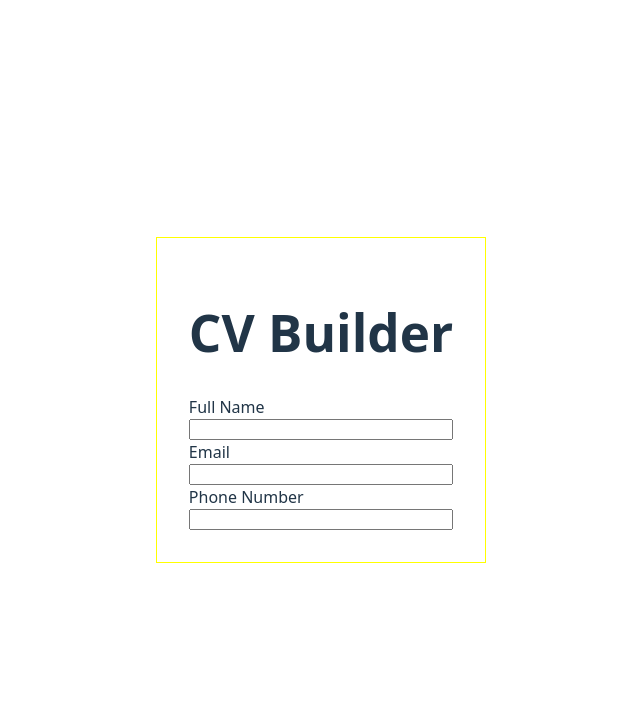
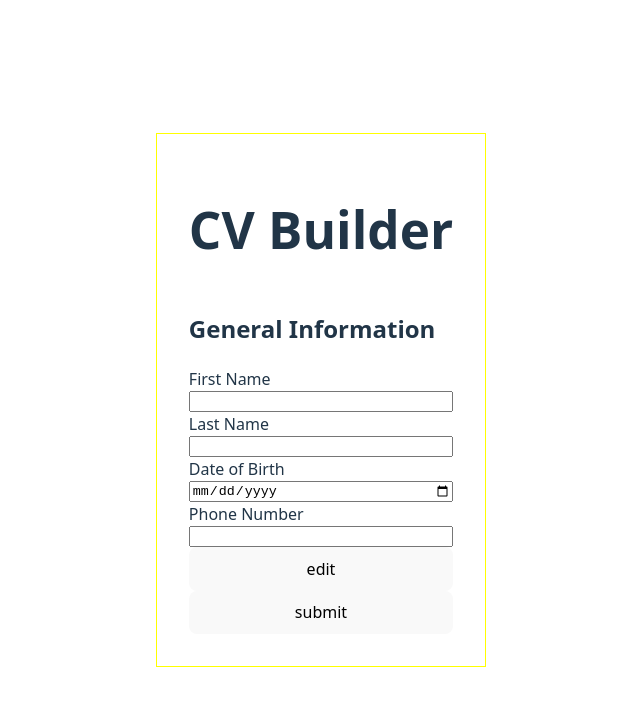
Before and after one commit to IsaacAkin/CV-Application, a React (Vite) app: page / in a window 1280 px wide. Shown: the top 706 px of the page, without its empty margins (319-959 px from the left). Built offline with nearby package versions, Linux system fonts and the light colour scheme.

Commit message:
restructured the general-info component

```diff
--- a/src/components/General-Info.jsx
+++ b/src/components/General-Info.jsx
@@ -1,33 +1,25 @@
-import { useState } from "react";
 import '../styles/general-info.css';
+import { Input, Button } from "./utils.jsx";
 
 export default function GeneralInfo() {
-    const [name, setName] = useState('');
-    const [email, setEmail] = useState('');
-    const [phoneNumber, setPhoneNumber] = useState(null);
-
-    function handleName() {
-        setName(name);
-    }
-
-    function handleEmail() {
-        setEmail(email);
-    }
-
-    function handlePhoneNumber() {
-        setPhoneNumber(phoneNumber);
-    }
 
     return (
-        <div>
-            <label htmlFor="name">Full Name</label>
-            <input type="text" onChange={handleName}/>
-
-            <label htmlFor="email">Email</label>
-            <input type="text" onChange={handleEmail}/
-            >
-            <label htmlFor="phoneNumber">Phone Number</label>
-            <input type="tel" onChange={handlePhoneNumber}/>
-        </div>
+        <>
+            <h2>General Information</h2>
+            <section className='general-info'>
+                <div className="part-one">
+                    <Input labelName={'First Name'} inputType={'text'} />
+                    <Input labelName={'Last Name'} inputType={'text'} />
+                </div>
+                <div className="part-two">
+                    <Input labelName={'Date of Birth'} inputType={'date'}/>
+                    <Input labelName={'Phone Number'} inputType={'tel'}/>
+                </div>
+                <div className="buttons-container">
+                    <Button name={'edit'} type='button'/>
+                    <Button name={'submit'}/>
+                </div>
+            </section>
+        </>
     )
 }
```
